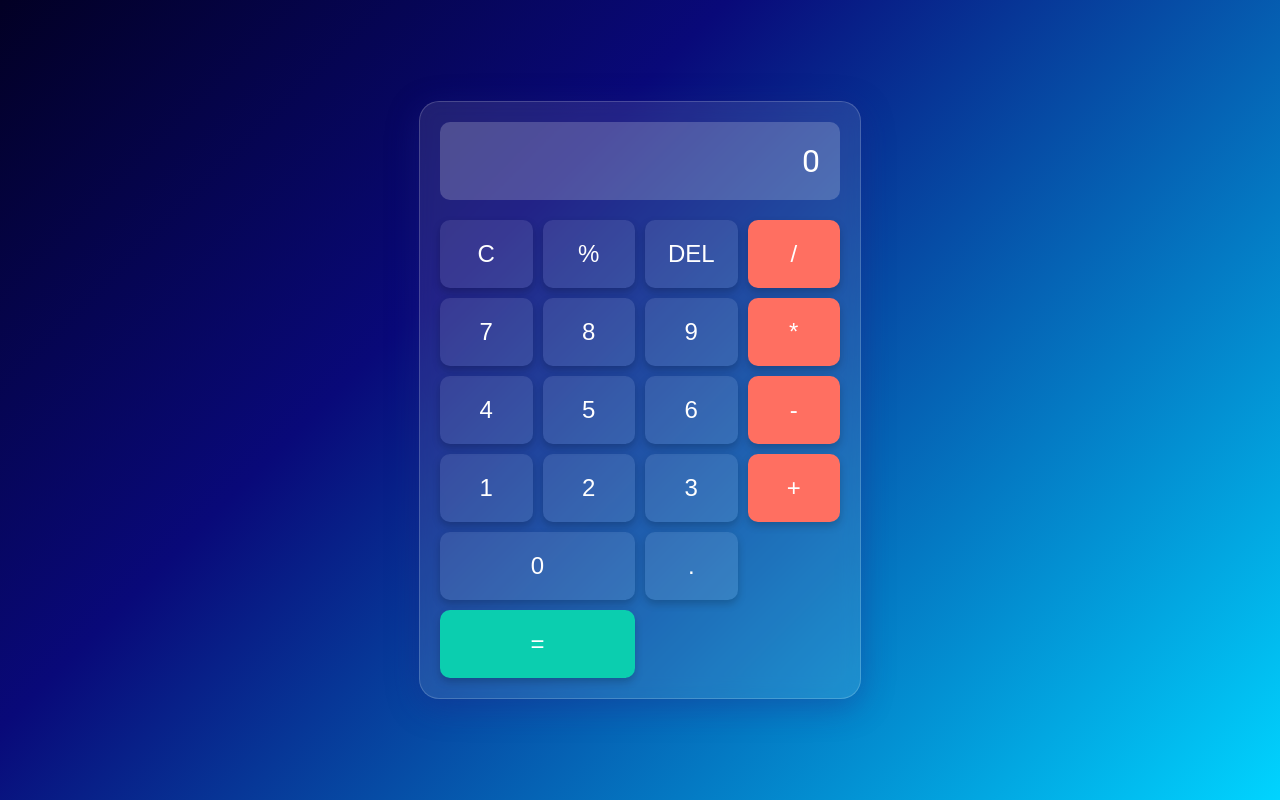
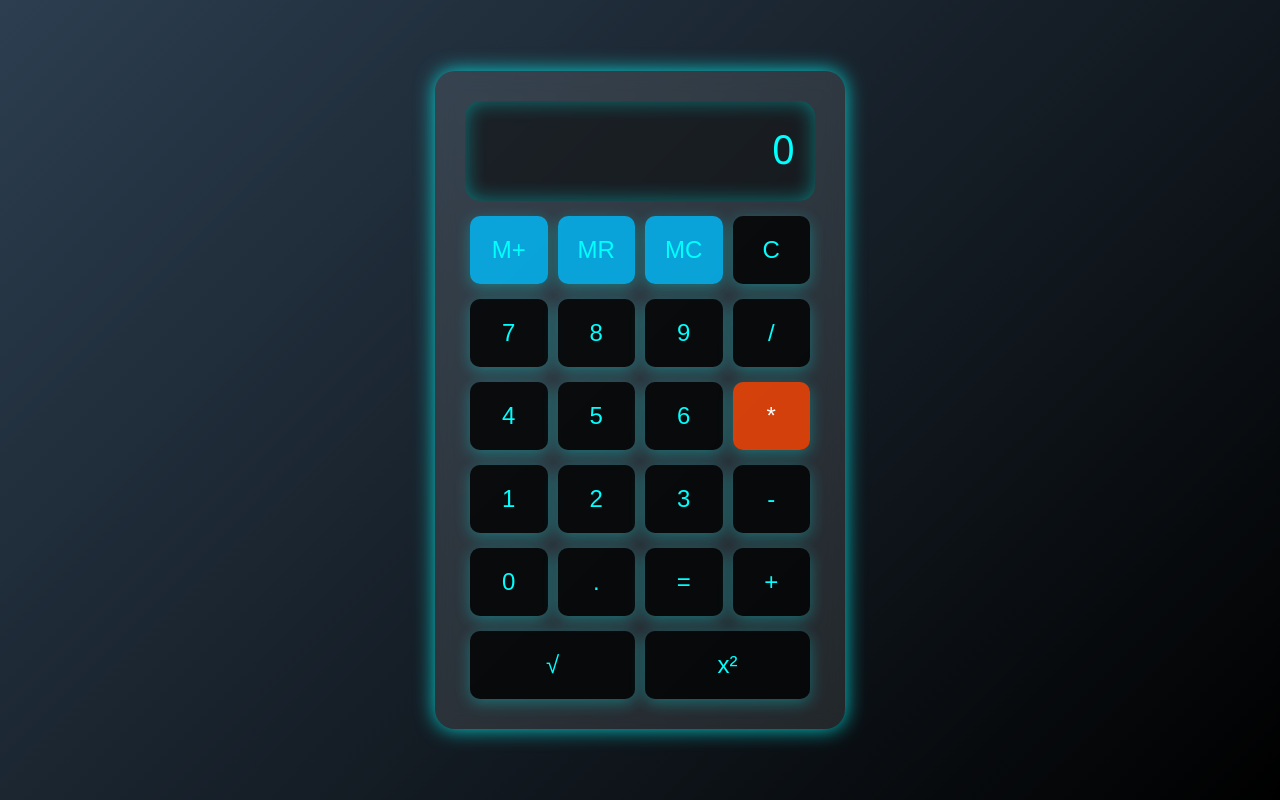
Before and after one commit to fabischau1/caculator, a plain HTML site: page index.html in a window 1280 px wide. Drawn offline with Linux system fonts and the light colour scheme.

Commit message:
Update index.html

```diff
--- a/index.html
+++ b/index.html
@@ -1,137 +1,229 @@
 <!DOCTYPE html>
 <html lang="de">
+
 <head>
     <meta charset="UTF-8">
     <meta name="viewport" content="width=device-width, initial-scale=1.0">
     <title>Futuristischer Taschenrechner</title>
     <style>
         body {
-            margin: 0;
+            background: linear-gradient(135deg, #2c3e50, #000);
+            font-family: 'Segoe UI', Tahoma, Geneva, Verdana, sans-serif;
+            color: #fff;
             display: flex;
             justify-content: center;
             align-items: center;
             height: 100vh;
-            background: linear-gradient(135deg, #020024 0%, #090979 35%, #00d4ff 100%);
-            font-family: 'Roboto', sans-serif;
+            margin: 0;
         }
 
         .calculator {
             background: rgba(255, 255, 255, 0.1);
             border-radius: 20px;
-            padding: 20px;
-            box-shadow: 0 8px 32px 0 rgba(31, 38, 135, 0.37);
+            box-shadow: 0px 0px 20px rgba(0, 255, 255, 0.8);
+            padding: 30px;
+            width: 350px;
             backdrop-filter: blur(10px);
-            -webkit-backdrop-filter: blur(10px);
-            border: 1px solid rgba(255, 255, 255, 0.18);
-            max-width: 400px;
-            width: 100%;
+            transition: all 0.3s ease;
         }
 
-        .display {
-            background-color: rgba(255, 255, 255, 0.2);
-            padding: 20px;
-            text-align: right;
-            border-radius: 10px;
-            font-size: 2rem;
-            color: white;
-            margin-bottom: 20px;
+        .calculator:hover {
+            box-shadow: 0px 0px 30px rgba(0, 255, 255, 1);
+            transform: translateY(-10px);
         }
 
-        .buttons {
-            display: grid;
-            grid-template-columns: repeat(4, 1fr);
-            gap: 10px;
+        .screen {
+            background: rgba(0, 0, 0, 0.5);
+            border-radius: 15px;
+            padding: 20px;
+            font-size: 2.5rem;
+            text-align: right;
+            box-shadow: inset 0px 0px 20px rgba(0, 255, 255, 0.4);
+            color: #00ffff;
+            min-height: 60px;
+            margin-bottom: 15px;
         }
 
-        .btn {
-            padding: 20px;
-            font-size: 1.5rem;
-            color: white;
-            background: rgba(255, 255, 255, 0.1);
+        .button-row {
+            display: flex;
+            justify-content: space-between;
+            margin-top: 15px;
+        }
+
+        .button {
+            background: rgba(0, 0, 0, 0.8);
             border: none;
             border-radius: 10px;
-            box-shadow: 0 4px 8px rgba(0, 0, 0, 0.2);
+            color: #00ffff;
+            font-size: 1.5rem;
+            padding: 20px;
             cursor: pointer;
-            transition: background 0.3s ease;
+            transition: transform 0.2s, box-shadow 0.2s, background-color 0.3s;
+            flex: 1;
+            margin: 0 5px;
+            box-shadow: 0px 4px 15px rgba(0, 255, 255, 0.3);
         }
 
-        .btn:hover {
-            background: rgba(255, 255, 255, 0.2);
+        .button:hover {
+            transform: translateY(-5px);
+            box-shadow: 0px 6px 20px rgba(0, 255, 255, 0.5);
+            background-color: rgba(0, 255, 255, 0.2);
         }
 
-        .operator {
-            background: #ff6f61;
+        .button:active {
+            transform: translateY(0);
+            box-shadow: none;
+            background-color: rgba(0, 255, 255, 0.3);
         }
 
-        .operator:hover {
-            background: #ff8574;
+        .button.double {
+            flex: 2;
         }
 
-        .equal {
-            background: #0bceaf;
-            grid-column: span 2;
+        .button-row:nth-child(4) .button:last-child {
+            background: rgba(255, 69, 0, 0.8);
+            color: #fff;
         }
 
-        .equal:hover {
-            background: #30e1c8;
+        .button-row:nth-child(4) .button:last-child:hover {
+            background: rgba(255, 69, 0, 1);
         }
 
-        .zero {
-            grid-column: span 2;
+        .button.memory {
+            background: rgba(0, 191, 255, 0.8);
+        }
+
+        .button.memory:hover {
+            background: rgba(0, 191, 255, 1);
         }
     </style>
 </head>
+
 <body>
     <div class="calculator">
-        <div class="display" id="display">0</div>
-        <div class="buttons">
-            <button class="btn" onclick="clearDisplay()">C</button>
-            <button class="btn" onclick="appendToDisplay('%')">%</button>
-            <button class="btn" onclick="deleteLast()">DEL</button>
-            <button class="btn operator" onclick="appendToDisplay('/')">/</button>
-            <button class="btn" onclick="appendToDisplay('7')">7</button>
-            <button class="btn" onclick="appendToDisplay('8')">8</button>
-            <button class="btn" onclick="appendToDisplay('9')">9</button>
-            <button class="btn operator" onclick="appendToDisplay('*')">*</button>
-            <button class="btn" onclick="appendToDisplay('4')">4</button>
-            <button class="btn" onclick="appendToDisplay('5')">5</button>
-            <button class="btn" onclick="appendToDisplay('6')">6</button>
-            <button class="btn operator" onclick="appendToDisplay('-')">-</button>
-            <button class="btn" onclick="appendToDisplay('1')">1</button>
-            <button class="btn" onclick="appendToDisplay('2')">2</button>
-            <button class="btn" onclick="appendToDisplay('3')">3</button>
-            <button class="btn operator" onclick="appendToDisplay('+')">+</button>
-            <button class="btn zero" onclick="appendToDisplay('0')">0</button>
-            <button class="btn" onclick="appendToDisplay('.')">.</button>
-            <button class="btn equal" onclick="calculateResult()">=</button>
+        <div id="screen" class="screen">0</div>
+        <div class="button-row">
+            <button class="button memory" onclick="memoryStore()">M+</button>
+            <button class="button memory" onclick="memoryRecall()">MR</button>
+            <button class="button memory" onclick="memoryClear()">MC</button>
+            <button class="button" onclick="clearScreen()">C</button>
+        </div>
+        <div class="button-row">
+            <button class="button" onclick="appendNumber('7')">7</button>
+            <button class="button" onclick="appendNumber('8')">8</button>
+            <button class="button" onclick="appendNumber('9')">9</button>
+            <button class="button" onclick="setOperation('/')">/</button>
+        </div>
+        <div class="button-row">
+            <button class="button" onclick="appendNumber('4')">4</button>
+            <button class="button" onclick="appendNumber('5')">5</button>
+            <button class="button" onclick="appendNumber('6')">6</button>
+            <button class="button" onclick="setOperation('*')">*</button>
+        </div>
+        <div class="button-row">
+            <button class="button" onclick="appendNumber('1')">1</button>
+            <button class="button" onclick="appendNumber('2')">2</button>
+            <button class="button" onclick="appendNumber('3')">3</button>
+            <button class="button" onclick="setOperation('-')">-</button>
+        </div>
+        <div class="button-row">
+            <button class="button" onclick="appendNumber('0')">0</button>
+            <button class="button" onclick="appendNumber('.')">.</button>
+            <button class="button" onclick="calculate()">=</button>
+            <button class="button" onclick="setOperation('+')">+</button>
+        </div>
+        <div class="button-row">
+            <button class="button double" onclick="calculateSquareRoot()">√</button>
+            <button class="button double" onclick="calculatePower()">x²</button>
         </div>
     </div>
+
     <script>
-        const display = document.getElementById('display');
+        let currentInput = '';
+        let previousInput = '';
+        let operation = null;
+        let memory = 0;
 
-        function clearDisplay() {
-            display.textContent = '0';
+        function appendNumber(number) {
+            if (currentInput.includes('.') && number === '.') return;
+            currentInput += number;
+            updateScreen();
         }
 
-        function appendToDisplay(value) {
-            if (display.textContent === '0') {
-                display.textContent = value;
-            } else {
-                display.textContent += value;
-            }
+        function updateScreen() {
+            const screen = document.getElementById('screen');
+            screen.textContent = currentInput || '0';
         }
 
-        function deleteLast() {
-            display.textContent = display.textContent.slice(0, -1) || '0';
+        function clearScreen() {
+            currentInput = '';
+            previousInput = '';
+            operation = null;
+            updateScreen();
         }
 
-        function calculateResult() {
-            try {
-                display.textContent = eval(display.textContent);
-            } catch {
-                display.textContent = 'Error';
+        function setOperation(op) {
+            if (currentInput === '') return;
+            if (previousInput !== '') {
+                calculate();
             }
+            operation = op;
+            previousInput = currentInput;
+            currentInput = '';
+        }
+
+        function calculate() {
+            let result;
+            const prev = parseFloat(previousInput);
+            const current = parseFloat(currentInput);
+            if (isNaN(prev) || isNaN(current)) return;
+            switch (operation) {
+                case '+':
+                    result = prev + current;
+                    break;
+                case '-':
+                    result = prev - current;
+                    break;
+                case '*':
+                    result = prev * current;
+                    break;
+                case '/':
+                    result = prev / current;
+                    break;
+                default:
+                    return;
+            }
+            currentInput = result;
+            operation = null;
+            previousInput = '';
+            updateScreen();
+        }
+
+        function calculateSquareRoot() {
+            if (currentInput === '') return;
+            currentInput = Math.sqrt(parseFloat(currentInput));
+            updateScreen();
+        }
+
+        function calculatePower() {
+            if (currentInput === '') return;
+            currentInput = Math.pow(parseFloat(currentInput), 2);
+            updateScreen();
+        }
+
+        function memoryStore() {
+            memory = parseFloat(currentInput) || 0;
+        }
+
+        function memoryRecall() {
+            currentInput = memory.toString();
+            updateScreen();
+        }
+
+        function memoryClear() {
+            memory = 0;
         }
     </script>
 </body>
+
 </html>
```
